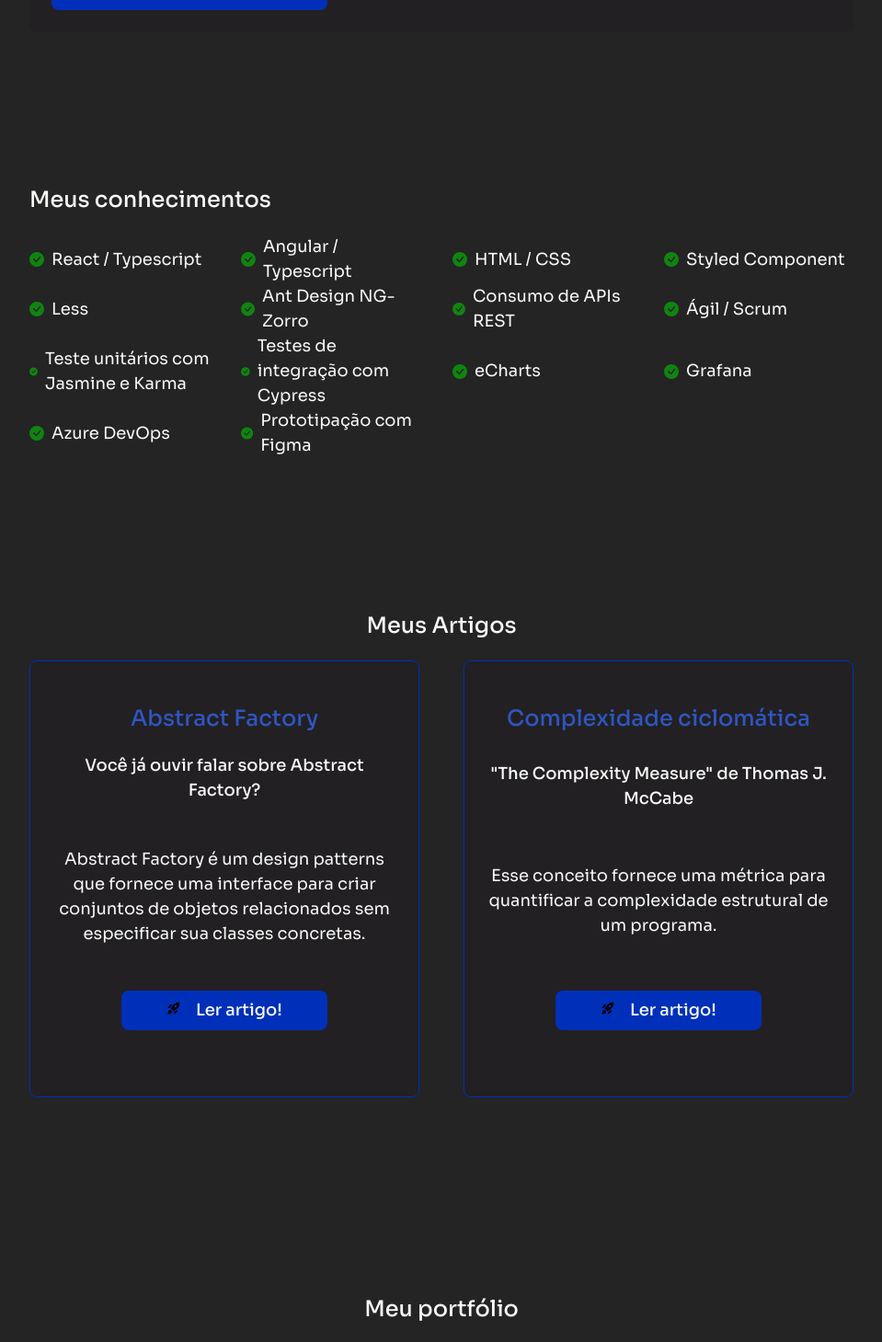
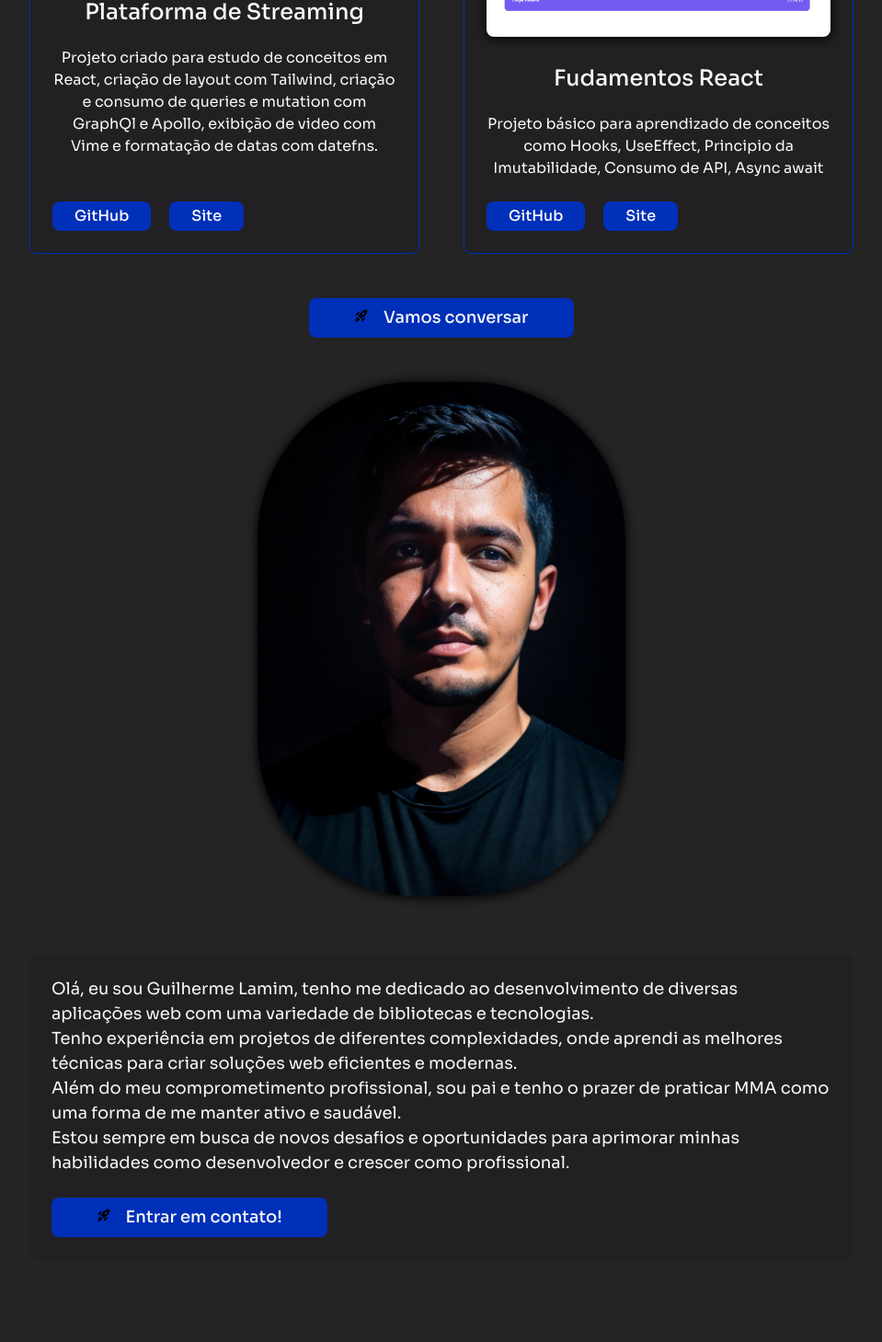
Before and after one commit to GuilhermeJackson/guilherme-lamim-portfolio, a React (Vite) app: page /home in a window 1280 px wide. Shown: the part 1840-3299 px from the top of the page at 92% size, without its empty margins (160-1119 px from the left). Built offline with nearby package versions, Linux system fonts and the light colour scheme; a web font is replaced by a local one.

Commit message:
change layout portfólio on home

```diff
--- a/src/pages/Home/Home.tsx
+++ b/src/pages/Home/Home.tsx
@@ -31,6 +31,9 @@ function Home() {
           titleDescription={titleDescription}
           subtitleDescription={subtitleDescription} />
       </div>
+      <Portfolio
+        title={whoReceiverService.title}
+        listReceiver={whoReceiverService.listReceive} />
       <AboutMe
         resume1={descriptionAble.resume1}
         resume2={descriptionAble.resume2}
@@ -40,9 +43,6 @@ function Home() {
       <Articles
         title={providerService.title}
         listProvider={providerService.listService} />
-      <Portfolio
-        title={whoReceiverService.title}
-        listReceiver={whoReceiverService.listReceive} />
     </div>
   )
 }
```
